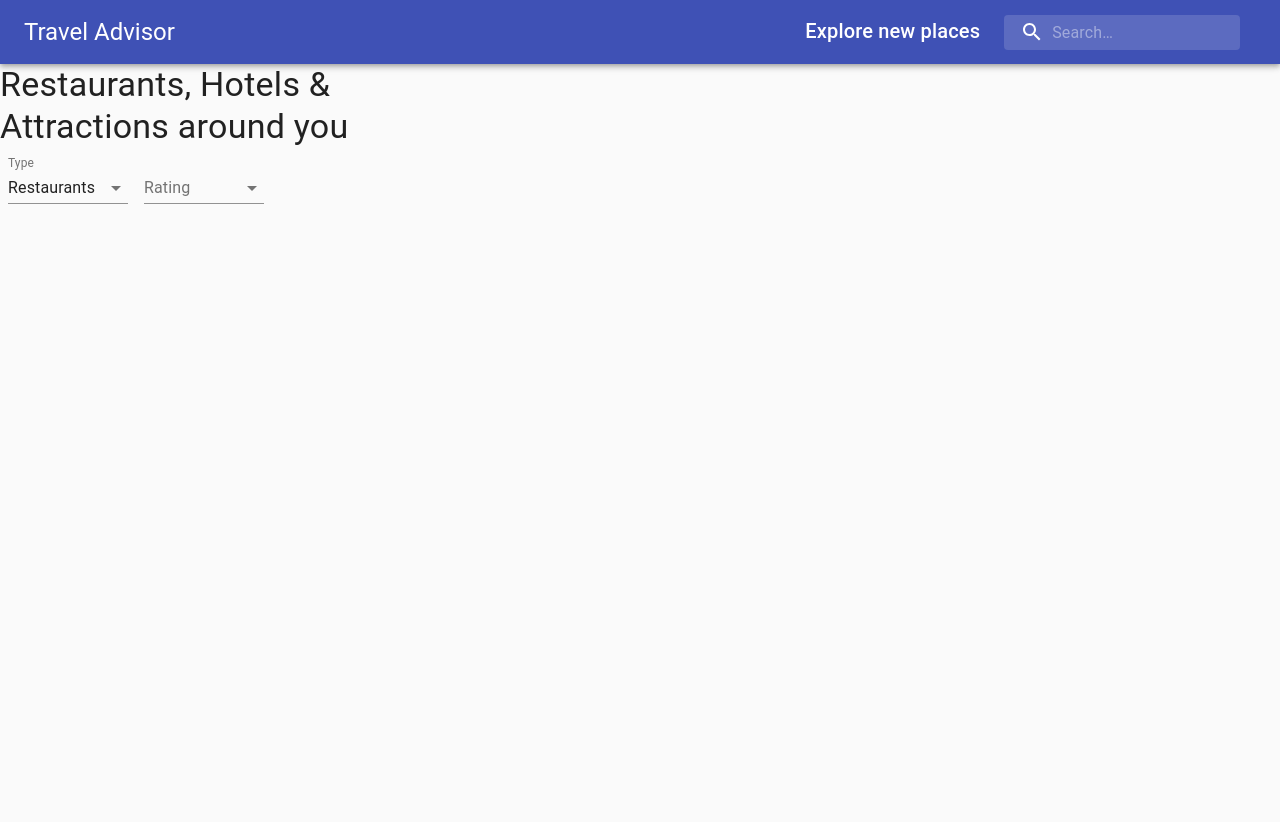
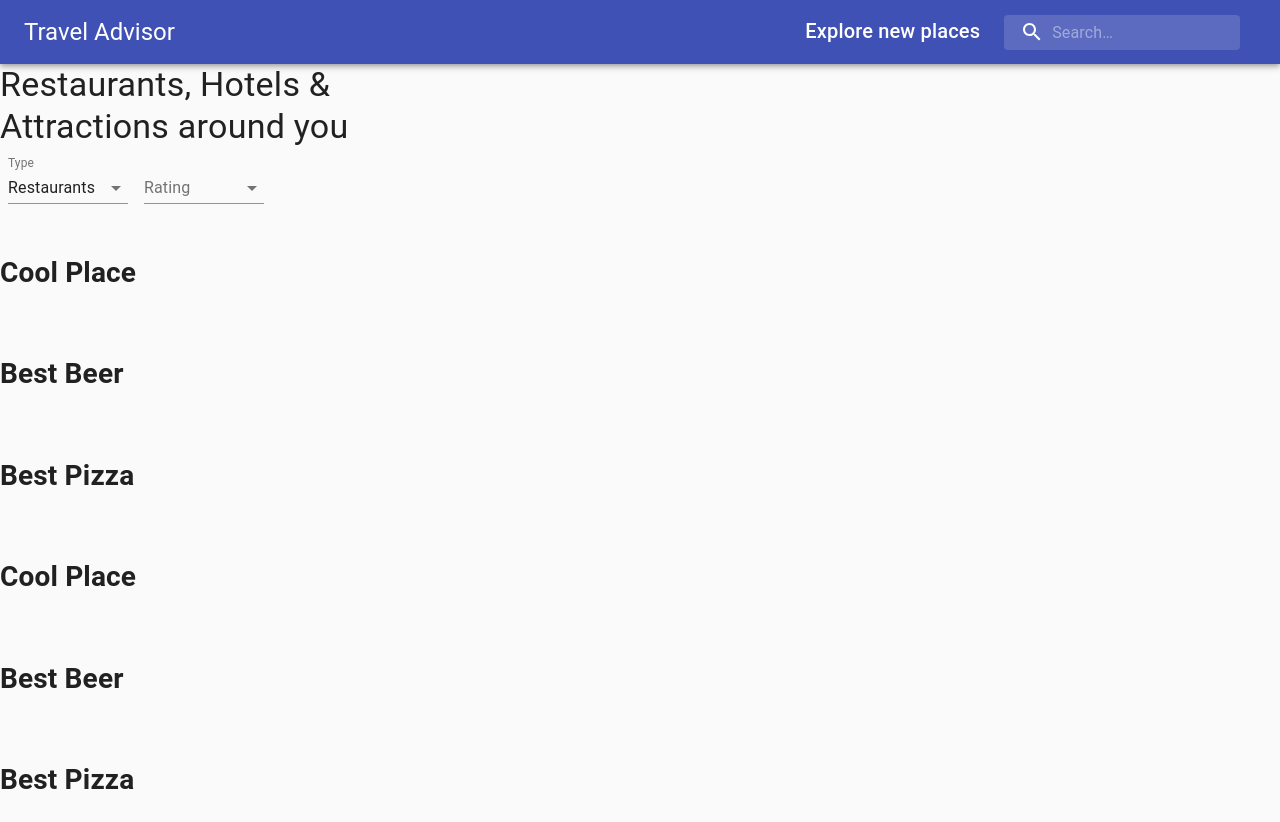
Before and after one commit to zenidith/react-travel-advisor, a React (Create React App) app: page / in a window 1280 px wide. Before the commit the page ends 800 px from the top, so only its background shows below. Built offline with nearby package versions, Linux system fonts and the light colour scheme.

Commit message:
rendering the place names/details in the list witht he props in PlaceDetails.jsx

```diff
--- a/src/components/List/List.jsx
+++ b/src/components/List/List.jsx
@@ -1,5 +1,7 @@
 import React, { useState } from 'react';
 import { CircularProgress, Grid, Typography, InputLabel, MenuItem, FormControl, Select } from '@material-ui/core';
+
+import PlaceDetails from '../PlaceDetails/PlaceDetails';
 
 import useStyles from './styles';
 
@@ -7,6 +9,19 @@ const List = () => {
     const classes = useStyles();
     const [type, setType] = useState('restaurants');
     const [rating, setRating] = useState('');
+
+    // dummy places which we will loop over just below the form control
+    const places = [
+        { name: 'Cool Place'},
+        { name: 'Best Beer'},
+        { name: 'Best Pizza'},
+        { name: 'Cool Place'},
+        { name: 'Best Beer'},
+        { name: 'Best Pizza'},
+        { name: 'Cool Place'},
+        { name: 'Best Beer'},
+        { name: 'Best Pizza'},
+    ]
 
     return (
         <div className="classes container">
@@ -30,6 +45,15 @@ const List = () => {
                     <MenuItem value={4.5}>Above 4.5</MenuItem>
                 </Select>
             </FormControl>
+            <Grid container spacing={3} className={classes.list}>
+                {/* only if we have places, map over them */}
+                {places?.map((place, i)  => (
+                    <Grid item key={i} xs={12}>
+                        <PlaceDetails place={place} />
+                    </Grid>
+                ))}
+            </Grid>
+
         </div>
         );
 }
--- a/src/components/PlaceDetails/PlaceDetails.jsx
+++ b/src/components/PlaceDetails/PlaceDetails.jsx
@@ -1,8 +1,8 @@
 import React from 'react';
 
-const PlaceDetails = () => {
+const PlaceDetails = ({ place }) => {
     return (
-        <h1>PlaceDetails</h1>
+        <h1>{place.name}</h1>
     );
 }
 export default PlaceDetails;
```
